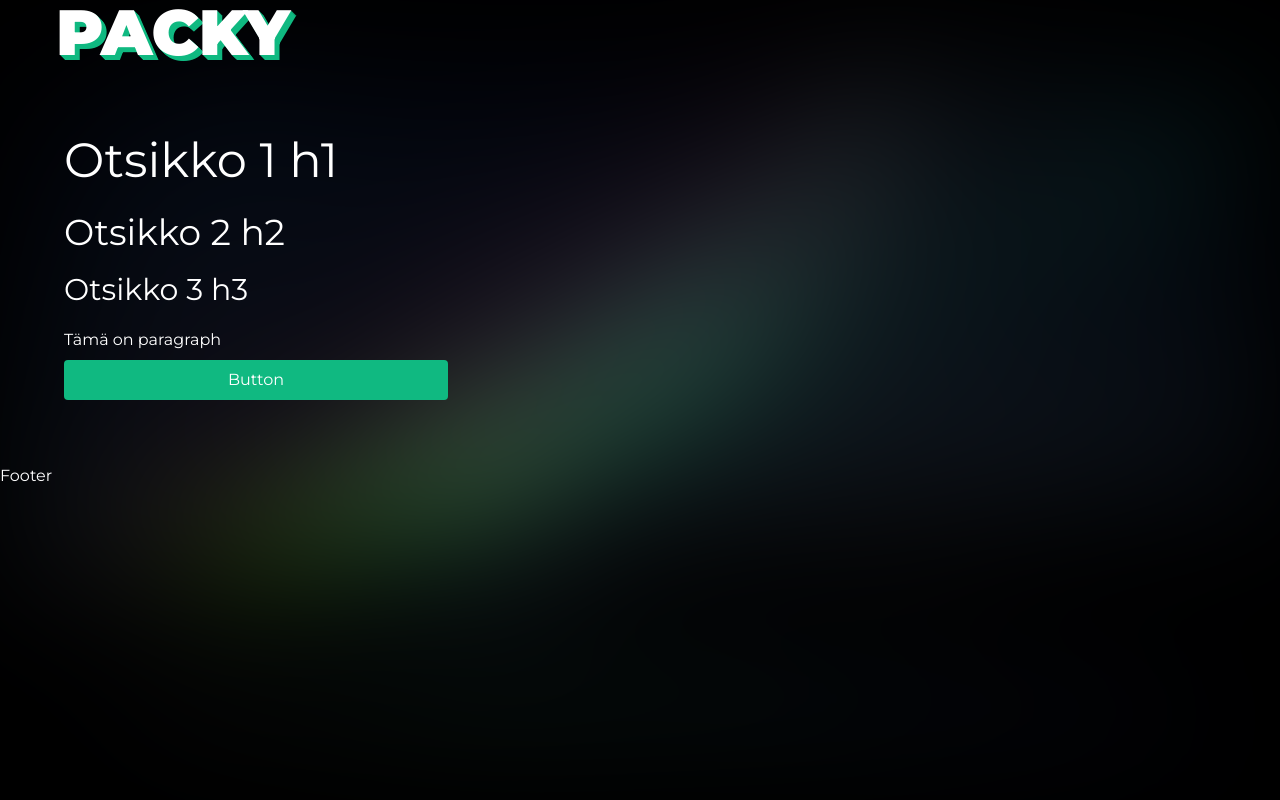
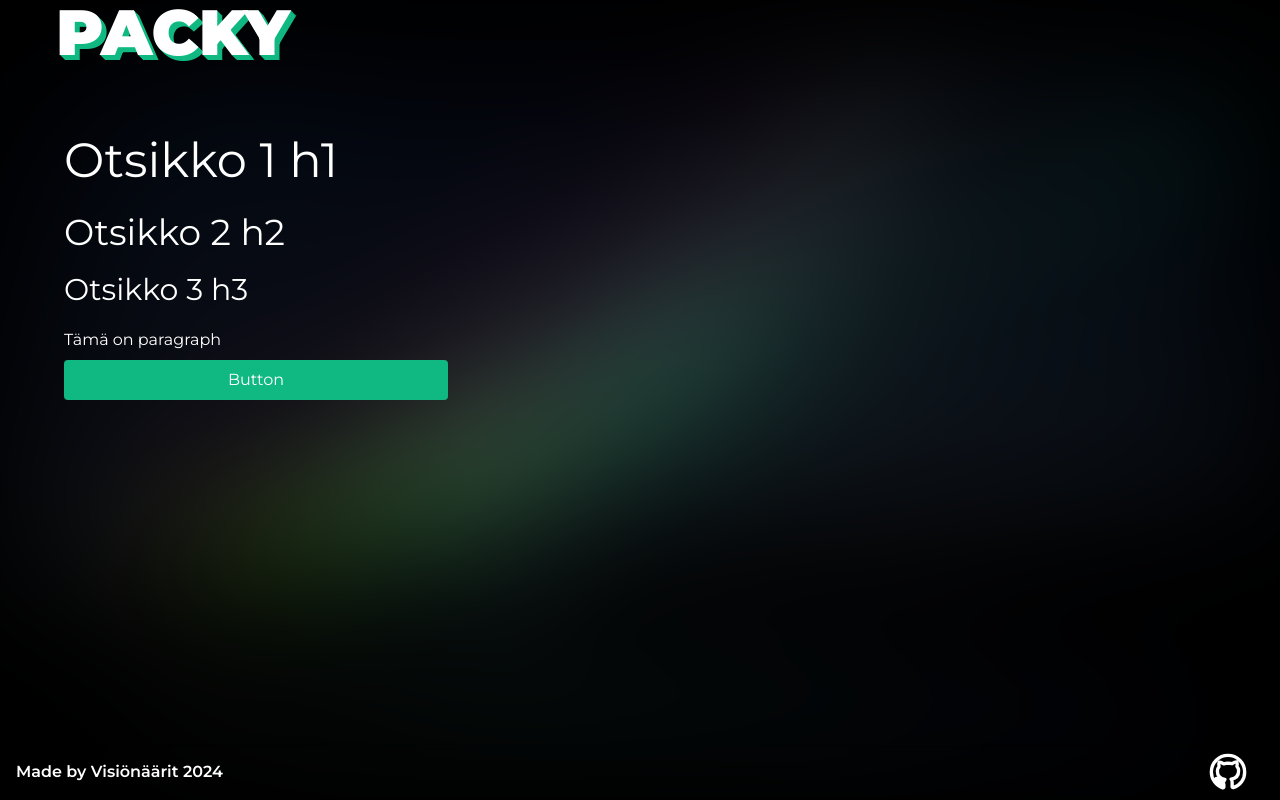
Before and after one commit to AugustBoesen/packy, a Next.js app: page / in a window 1280 px wide. Built offline with nearby package versions, Linux system fonts and the light colour scheme.

Commit message:
footer-runko

```diff
--- a/components/footer.tsx
+++ b/components/footer.tsx
@@ -1,3 +1,24 @@
 export default function Footer() {
-  return <footer>Footer</footer>;
+  return (
+    <footer className="fixed bottom-0 font-semibold left-0 w-full h-14 p-4 flex justify-between items-center bg-transparent backdrop-filter backdrop-blur-sm">
+      <span className="text-center">Made by Visiönäärit 2024</span>
+      <div className="mr-4">
+        <a href="https://github.com/AugustBoesen/packy" target="_blank">
+          <svg
+            xmlns="http://www.w3.org/2000/svg"
+            width="40"
+            height="40"
+            viewBox="0 0 24 24"
+            fill="none"
+            stroke="currentColor"
+            strokeWidth="2"
+            strokeLinecap="round"
+            strokeLinejoin="round"
+          >
+            <path d="M12 2C6.477 2 2 6.477 2 12c0 4.418 2.865 8.166 6.839 9.49.5.092.682-.217.682-.482 0-.237-.008-.866-.013-1.7-2.782.605-3.369-1.342-3.369-1.342-.454-1.154-1.11-1.461-1.11-1.461-.908-.62.069-.608.069-.608 1.003.07 1.531 1.03 1.531 1.03.892 1.529 2.341 1.088 2.91.833.091-.647.349-1.088.636-1.338-2.221-.253-4.555-1.112-4.555-4.949 0-1.092.39-1.987 1.03-2.688-.103-.253-.446-1.272.098-2.65 0 0 .84-.269 2.75 1.025A9.554 9.554 0 0112 6.652c.85.004 1.705.115 2.502.338 1.91-1.294 2.75-1.025 2.75-1.025.545 1.378.202 2.397.099 2.65.64.701 1.028 1.596 1.028 2.688 0 3.843-2.337 4.694-4.564 4.944.359.309.678.919.678 1.854 0 1.338-.012 2.419-.012 2.748 0 .267.18.576.688.478A9.507 9.507 0 0022 12c0-5.523-4.477-10-10-10z" />
+          </svg>
+        </a>
+      </div>
+    </footer>
+  );
 }
```
